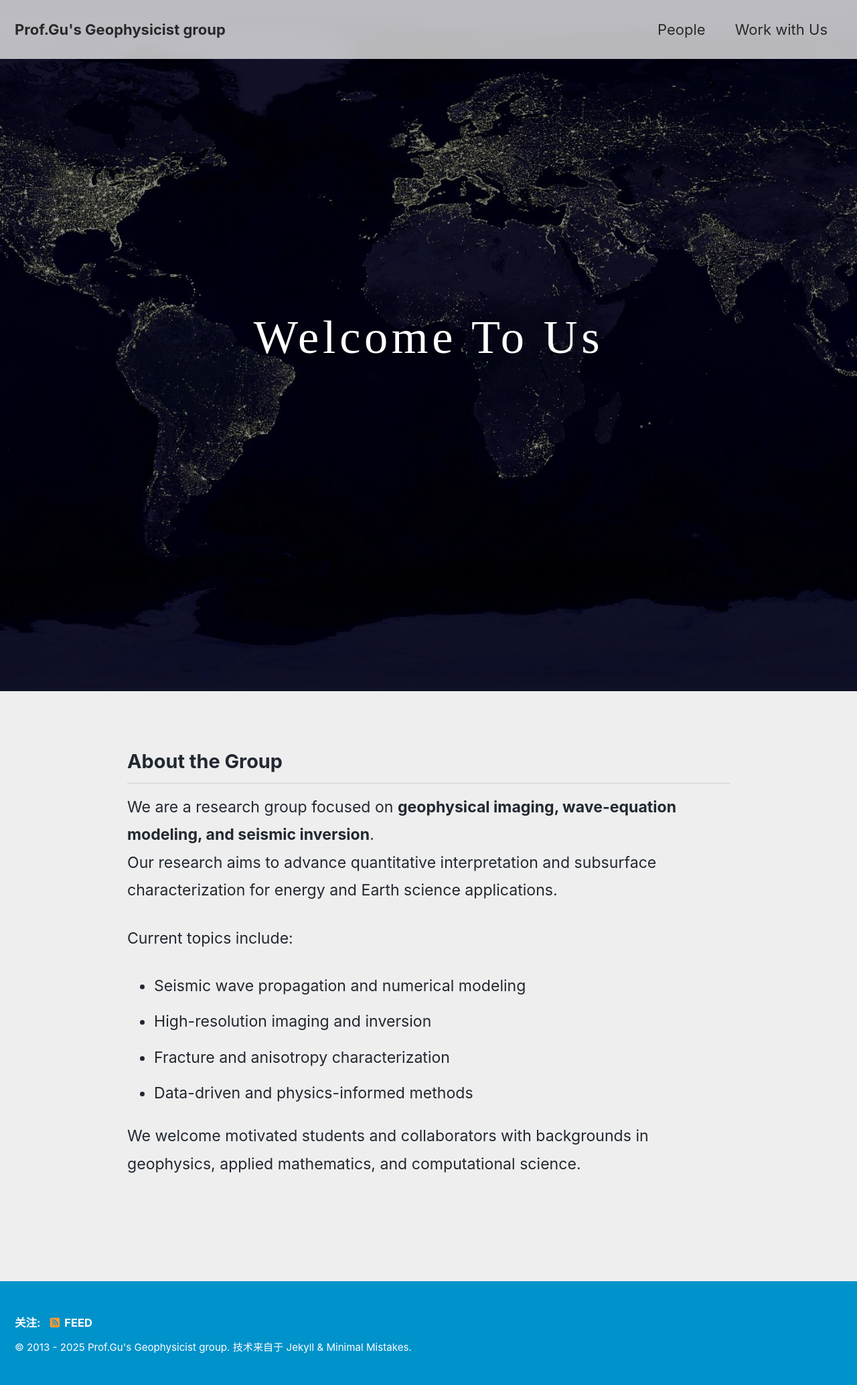
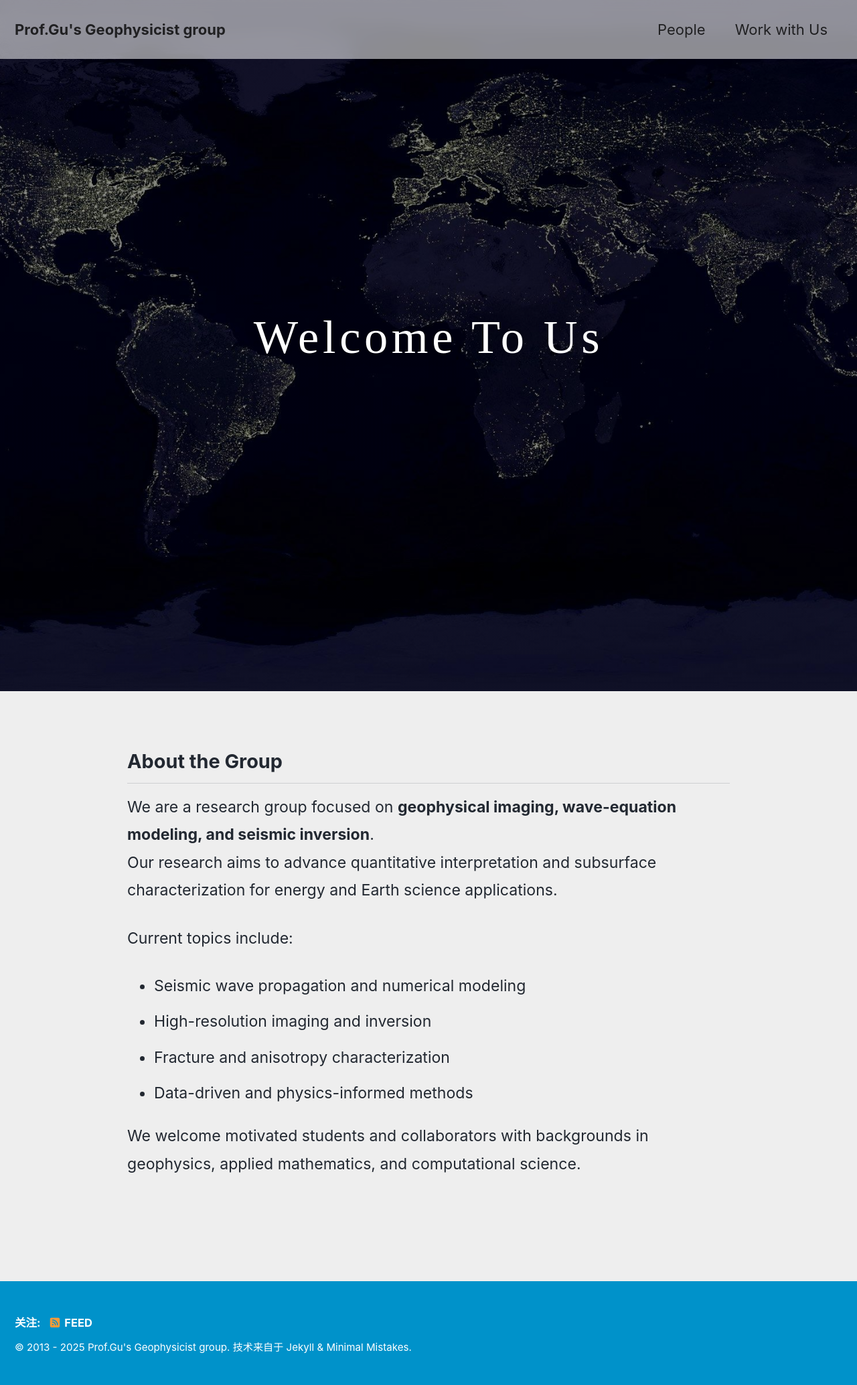
Before and after one commit to gubingluo/gubingluo.github.io, a Jekyll site: the page built from index.md, in a window 1280 px wide. Shown: the whole page at 67% size. Built offline with Jekyll 4.4.1, drawn with Linux system fonts in a browser that asks for light colours; cached includes are drawn as plain includes.

Commit message:
Update _custom.scss

```diff
--- a/_sass/minimal-mistakes/_custom.scss
+++ b/_sass/minimal-mistakes/_custom.scss
@@ -1,43 +1,47 @@
-/* =========================================================
-   A) 全站：导航（air 皮肤适配：单层玻璃 + 清晰文字）
-   ========================================================= */
+/* ===========================
+   全站导航：真正半透明（去掉叠层）
+   =========================== */
 
-/* 只给 masthead 一层背景，避免“叠层发灰” */
+/* 让 masthead 本体成为唯一背景层 */
 .masthead {
-  background: rgba(255, 255, 255, 0.72) !important;  /* 0.65~0.80 可调 */
-  backdrop-filter: blur(10px);
-  -webkit-backdrop-filter: blur(10px);
+  background: rgba(255, 255, 255, 0.55) !important; /* 0.45~0.65 自己调 */
+  backdrop-filter: blur(12px);
+  -webkit-backdrop-filter: blur(12px);
   border-bottom: none !important;
   box-shadow: none !important;
 
   position: absolute;
-  top: 0;
-  left: 0;
-  right: 0;
+  top: 0; left: 0; right: 0;
   z-index: 9999;
 }
 
-/* masthead 内部所有层强制透明（关键） */
+/* 关键：把 masthead 内部所有“可能叠加的白底”全部透明 */
 .masthead__inner-wrap,
+.masthead__menu,
 .greedy-nav,
+.greedy-nav__toggle,
+.greedy-nav .visible-links,
+.greedy-nav .hidden-links,
 .greedy-nav ul,
 .greedy-nav li,
 .greedy-nav a {
   background: transparent !important;
+  box-shadow: none !important;
 }
 
-/* air 下导航链接颜色 */
-.greedy-nav a {
+/* air 下导航文字颜色 */
+.greedy-nav a,
+.masthead__menu-item a {
   color: rgba(0, 0, 0, 0.78) !important;
 }
-.greedy-nav a:hover {
+.greedy-nav a:hover,
+.masthead__menu-item a:hover {
   color: rgba(0, 0, 0, 0.95) !important;
 }
 
-/* 防止主题给导航预留高度造成“暗带/空带” */
-body {
-  padding-top: 0 !important;
-}
+/* 防止主题预留导航高度造成“假白条/暗条” */
+body { padding-top: 0 !important; }
+
 
 
 /* =========================================================
@@ -155,3 +159,34 @@ body {
     align-items: flex-start;
   }
 }
+/* ===========================
+   People 页：Hero 标题居中 + 字体统一为首页
+   =========================== */
+
+/* 让 People 页 hero 内容区垂直/水平居中 */
+.people .page__hero--overlay .wrapper {
+  min-height: 65vh;               /* 跟你 people hero 高度一致 */
+  display: flex;
+  flex-direction: column;
+  justify-content: center;
+  align-items: center;
+  text-align: center;
+
+  background: transparent !important;
+  box-shadow: none !important;
+}
+
+/* People 标题样式完全对齐首页 Welcome */
+.people .page__hero--overlay .page__title {
+  font-family: "Playfair Display", "Times New Roman", serif;
+  font-size: clamp(3.2rem, 5vw, 4.8rem);
+  font-weight: 500;
+  letter-spacing: 0.08em;
+  margin: 0;
+  text-shadow: 0 4px 16px rgba(0,0,0,0.45);
+}
+
+/* 如果 People 页还有 lead/excerpt，给点间距 */
+.people .page__hero--overlay .page__lead {
+  margin-top: 0.8rem;
+}
```
